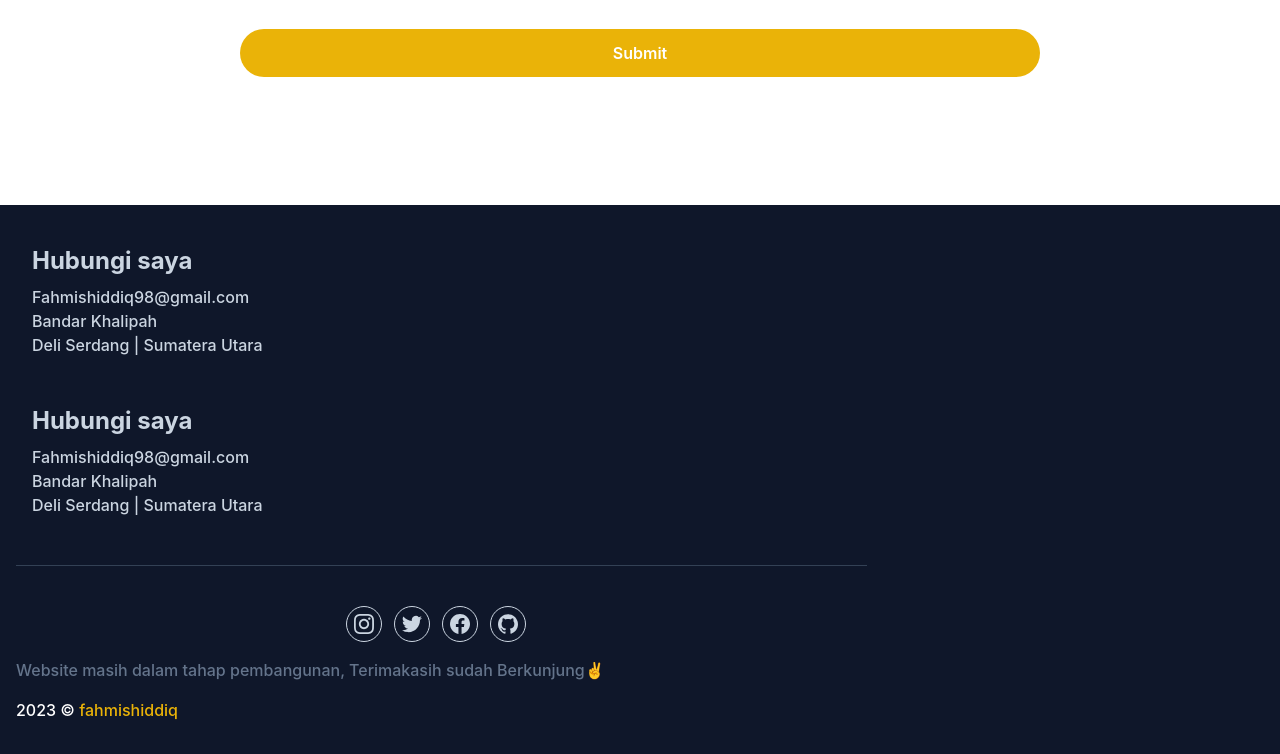
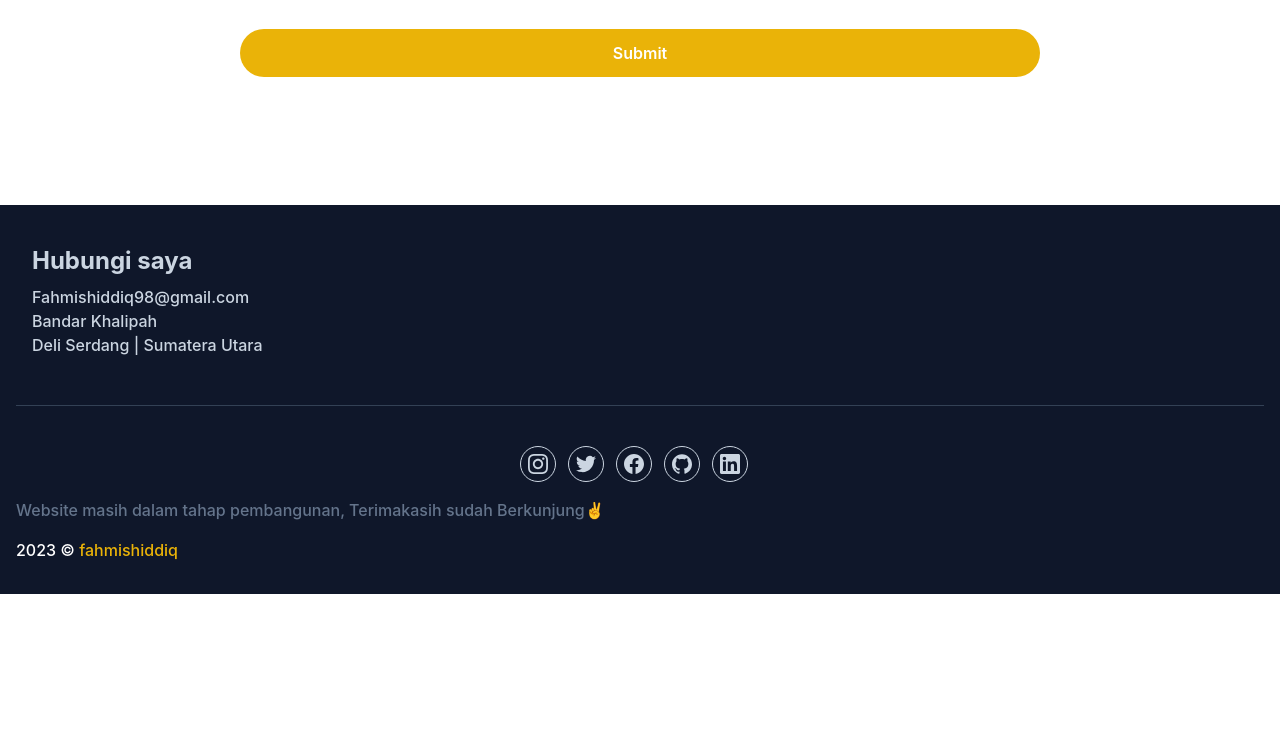
Before and after one commit to Fahmishiddiq/fahmishiddiq.github.io, a website: page index.html in a window 1280 px wide. Shown: the part 3190-3944 px from the top of the page. After the commit the page ends 3784 px from the top, so only its background shows below. Drawn offline with Linux system fonts and the light colour scheme.

Commit message:
upload pertama

```diff
--- a/index.html
+++ b/index.html
@@ -249,13 +249,6 @@
                     <p>Bandar Khalipah</p>
                     <p>Deli Serdang | Sumatera Utara</p>
                 </div>
-            <div class="flex flex-wrap">
-                <div class="w-full px-4 mb-12 text-slate-300 font-medium md:w-1/3">
-                    <h2 class="font-bold text-2xl mb-2">Hubungi saya</h2>
-                    <p>Fahmishiddiq98@gmail.com</p>
-                    <p>Bandar Khalipah</p>
-                    <p>Deli Serdang | Sumatera Utara</p>
-                </div>
                 <div class="w-full pt-10 border-t border-slate-700">
                     <div class="flex items-center justify-center">
                         <!-- Instagram -->
@@ -289,6 +282,14 @@
                         text-slate-300 hover:border-primary hover:bg-primary hover:text-white">
                         <svg role="img" width="20" class="fill-current"
                         viewBox="0 0 24 24" xmlns="http://www.w3.org/2000/svg"><title>GitHub</title><path d="M12 .297c-6.63 0-12 5.373-12 12 0 5.303 3.438 9.8 8.205 11.385.6.113.82-.258.82-.577 0-.285-.01-1.04-.015-2.04-3.338.724-4.042-1.61-4.042-1.61C4.422 18.07 3.633 17.7 3.633 17.7c-1.087-.744.084-.729.084-.729 1.205.084 1.838 1.236 1.838 1.236 1.07 1.835 2.809 1.305 3.495.998.108-.776.417-1.305.76-1.605-2.665-.3-5.466-1.332-5.466-5.93 0-1.31.465-2.38 1.235-3.22-.135-.303-.54-1.523.105-3.176 0 0 1.005-.322 3.3 1.23.96-.267 1.98-.399 3-.405 1.02.006 2.04.138 3 .405 2.28-1.552 3.285-1.23 3.285-1.23.645 1.653.24 2.873.12 3.176.765.84 1.23 1.91 1.23 3.22 0 4.61-2.805 5.625-5.475 5.92.42.36.81 1.096.81 2.22 0 1.606-.015 2.896-.015 3.286 0 .315.21.69.825.57C20.565 22.092 24 17.592 24 12.297c0-6.627-5.373-12-12-12"/></svg></a>
+
+                        <!-- Linkedin -->
+                        <a href="#"
+                        target="_blank"
+                        class="w-9 h-9 mr-3 rounded-full flex justify-center items-center border border-slate-300
+                        text-slate-300 hover:border-primary hover:bg-primary hover:text-white">
+                        <svg role="img" width="20" class="fill-current"
+                        viewBox="0 0 24 24" xmlns="http://www.w3.org/2000/svg"><title>LinkedIn</title><path d="M20.447 20.452h-3.554v-5.569c0-1.328-.027-3.037-1.852-3.037-1.853 0-2.136 1.445-2.136 2.939v5.667H9.351V9h3.414v1.561h.046c.477-.9 1.637-1.85 3.37-1.85 3.601 0 4.267 2.37 4.267 5.455v6.286zM5.337 7.433c-1.144 0-2.063-.926-2.063-2.065 0-1.138.92-2.063 2.063-2.063 1.14 0 2.064.925 2.064 2.063 0 1.139-.925 2.065-2.064 2.065zm1.782 13.019H3.555V9h3.564v11.452zM22.225 0H1.771C.792 0 0 .774 0 1.729v20.542C0 23.227.792 24 1.771 24h20.451C23.2 24 24 23.227 24 22.271V1.729C24 .774 23.2 0 22.222 0h.003z"/></svg></a>
                     </div>
 
                     <p class="font-medium text-small text-slate-500 text-left mt-4" >Website masih dalam tahap pembangunan, Terimakasih sudah Berkunjung✌️</p>
```
Also changed, not shown: dist/img/fahmi9.png (added).
